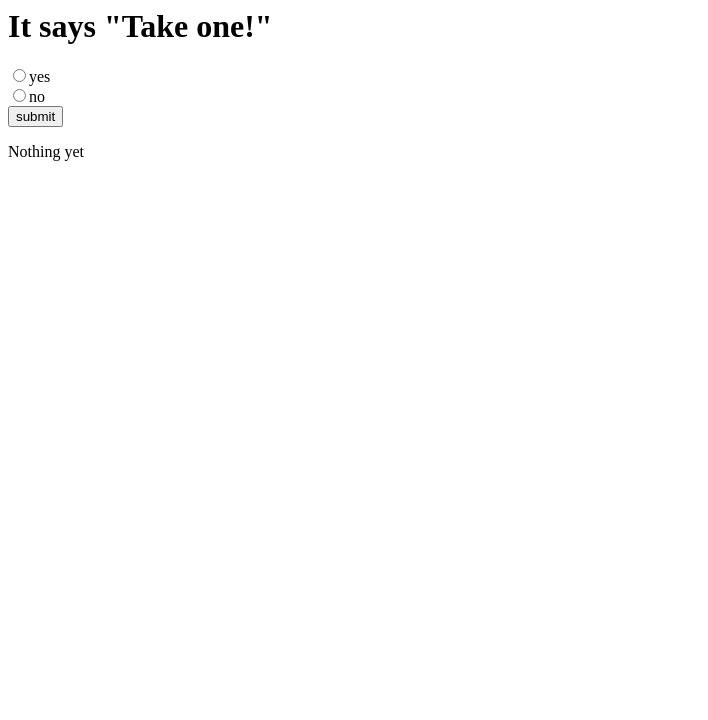
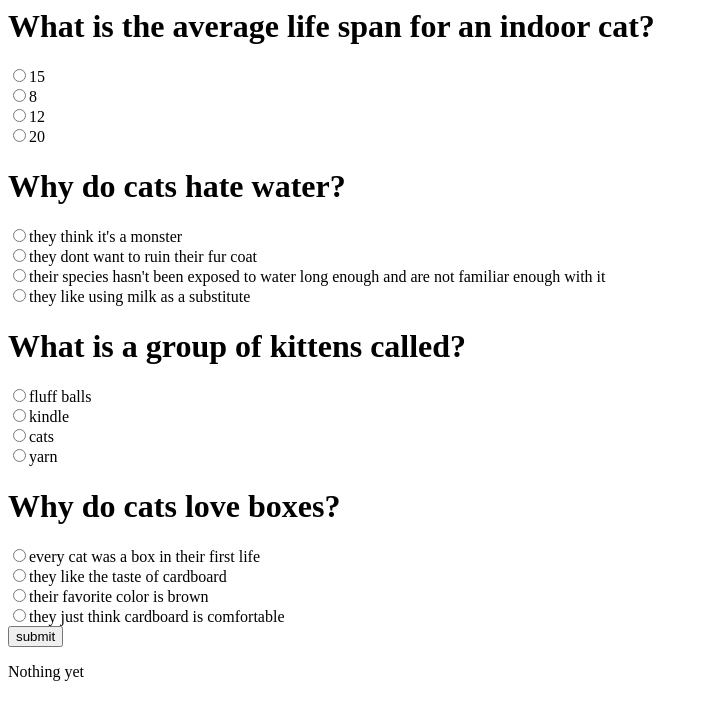
Before and after one commit to ValetuttoA/ValetuttoA.github.io, a plain HTML site: page candy.html in a window 1280 px wide. Shown: the whole page, without its empty margins (0-708 px from the left). Drawn offline with Linux system fonts and the light colour scheme.

Commit message:
Update candy.html

```diff
--- a/candy.html
+++ b/candy.html
@@ -1,13 +1,36 @@
 <html>
 
     <head>
-        <title>Candy Game</title>
+        <title>Cat Quiz</title>
     </head>
     <body>
-        <h1>It says "Take one!"</h1>
+        <h1>What is the average life span for an indoor cat?</h1>
         <div>
-            <input type="radio" name="response" value="yes">yes<br>
-            <input type="radio" name="response" value="no">no<br>
+            <input type="radio" name="response" value="15">15<br> <!-- answer -->
+            <input type="radio" name="response" value="8">8<br>
+            <input type="radio" name="response" value="12">12<br>
+            <input type="radio" name="response" value="20">20<br>
+        </div>
+         <h1>Why do cats hate water?</h1>
+        <div>
+            <input type="radio" name="response" value="monster">they think it's a monster<br>
+            <input type="radio" name="response" value="fur coat">they dont want to ruin their fur coat<br>
+            <input type="radio" name="response" value="exposer">their species hasn't been exposed to water long enough and are not familiar enough with it<br> <!-- answer -->
+            <input type="radio" name="response" value="milk">they like using milk as a substitute<br>
+        </div>
+         <h1>What is a group of kittens called?</h1>
+        <div>
+            <input type="radio" name="response" value="fluff">fluff balls<br>
+            <input type="radio" name="response" value="kindle">kindle<br> <!-- answer -->
+            <input type="radio" name="response" value="cats">cats<br>
+            <input type="radio" name="response" value="yarn">yarn<br>
+        </div>
+         <h1>Why do cats love boxes?</h1>
+        <div>
+            <input type="radio" name="response" value="first life">every cat was a box in their first life<br>
+            <input type="radio" name="response" value="taste">they like the taste of cardboard<br>
+            <input type="radio" name="response" value="color">their favorite color is brown<br>
+            <input type="radio" name="response" value="comfort">they just think cardboard is comfortable<br> <!-- answer -->
         </div>
 
         <input type="submit" value="submit" class="submit">
@@ -20,16 +43,9 @@
             var radios = document.getElementsByName("response");
             for(var i = 0; i < radios.length; i++){
                 if(radios[i].checked){
-                    if(radios[i].value == "yes"){
-                    out.innerHTML = "You took a piece of candy";
+                    out.innerHTML = radios[i].value;
                     break;
-                    }
                 }
             }
         }
         submit.addEventListener("click", reply;)
-
-    </script>
-    </body>
-
-</html>
```
